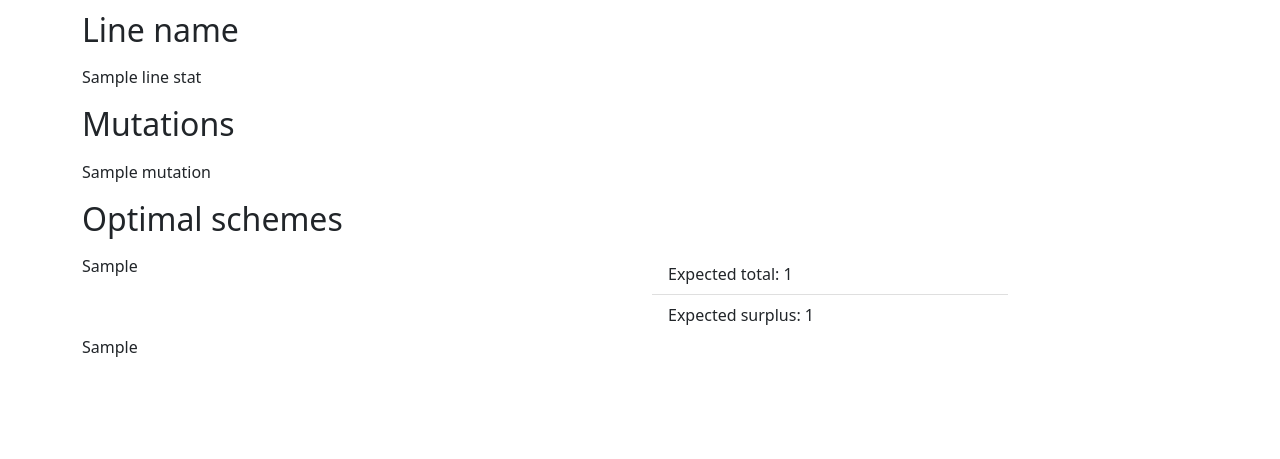
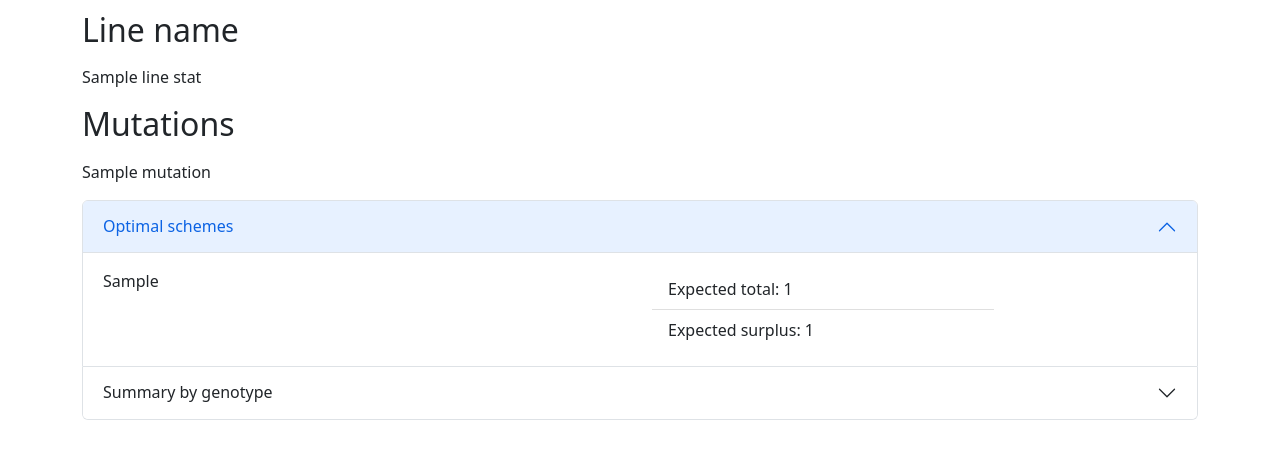
Before and after one commit to neuroinformatics-unit/OSCaR-web-app, a Django app: template oscar_web_app/templates/optimiser/result.html in a window 1280 px wide. Shown: the part 141-600 px from the top of the page. Run offline with Django 5.2, Linux system fonts and the light colour scheme; the template is opened without the code that fills it: most values are stand-ins (such as "Sample title", 1, 10 or a date in 2020); parts of the project's set-up code (start-up, migrations or seed data) failed here and were passed over; some libraries are stand-ins or nearby versions.

Commit message:
add collapsable result sections

```diff
--- a/oscar_web_app/optimiser/views.py
+++ b/oscar_web_app/optimiser/views.py
@@ -78,6 +78,11 @@ def calculate_schemes_from_formset(formset, line_stats):
     )
 
     surplus_genotype_table = surplus.create_genotype_df()
+    required_n = (
+        surplus_genotype_table["Total N"] - surplus_genotype_table["Total N Surplus"]
+    )
+    surplus_genotype_table.insert(1, "Required N", required_n)
+
     surplus_genotype_table = surplus_genotype_table.to_html(
         classes=["table", "table-striped"], index=False, justify="unset"
     )
--- a/oscar_web_app/templates/optimiser/result.html
+++ b/oscar_web_app/templates/optimiser/result.html
@@ -7,9 +7,20 @@
   <p>{{ line_stats.line_name }}</p>
   <h2 class="mb-3">Mutations</h2>
   <p>{{ line_stats.mutations | join:", " }}</p>
-  {% if scheme_table %}
-    <h2 class="mb-3">Optimal schemes</h2>
-    <div class="row">
+  <div class="accordion">
+    <div class="accordion-item">
+      <h2 class="accordion-header" id="optimal-schemes-heading">
+        <button class="accordion-button"
+                type="button"
+                data-bs-toggle="collapse"
+                data-bs-target="#optimal-schemes-collapse"
+                aria-expanded="true"
+                aria-controls="optimal-schemes-collapse">Optimal schemes</button>
+      </h2>
+      <div id="optimal-schemes-collapse"
+           class="accordion-collapse collapse show"
+           aria-labelledby="optimal-schemes-heading">
+        <div class="accordion-body row">
           <div class="col-md-6">{{ scheme_table | safe }}</div>
           <div class="col-md-4">
             <ul class="list-group list-group-flush">
@@ -18,6 +29,22 @@
             </ul>
           </div>
         </div>
-    {{ surplus_genotype_table | safe }}
-  {% endif %}
+      </div>
+    </div>
+    <div class="accordion-item">
+      <h2 class="accordion-header" id="genotype-summary-heading">
+        <button class="accordion-button collapsed"
+                type="button"
+                data-bs-toggle="collapse"
+                data-bs-target="#genotype-summary-collapse"
+                aria-expanded="false"
+                aria-controls="genotype-summary-collapse">Summary by genotype</button>
+      </h2>
+      <div id="genotype-summary-collapse"
+           class="accordion-collapse collapse"
+           aria-labelledby="genotype-summary-heading">
+        <div class="accordion-body">{{ surplus_genotype_table | safe }}</div>
+      </div>
+    </div>
+  </div>
 {% endblock content %}
```
Lines whose indentation alone changed are shown as unchanged.
